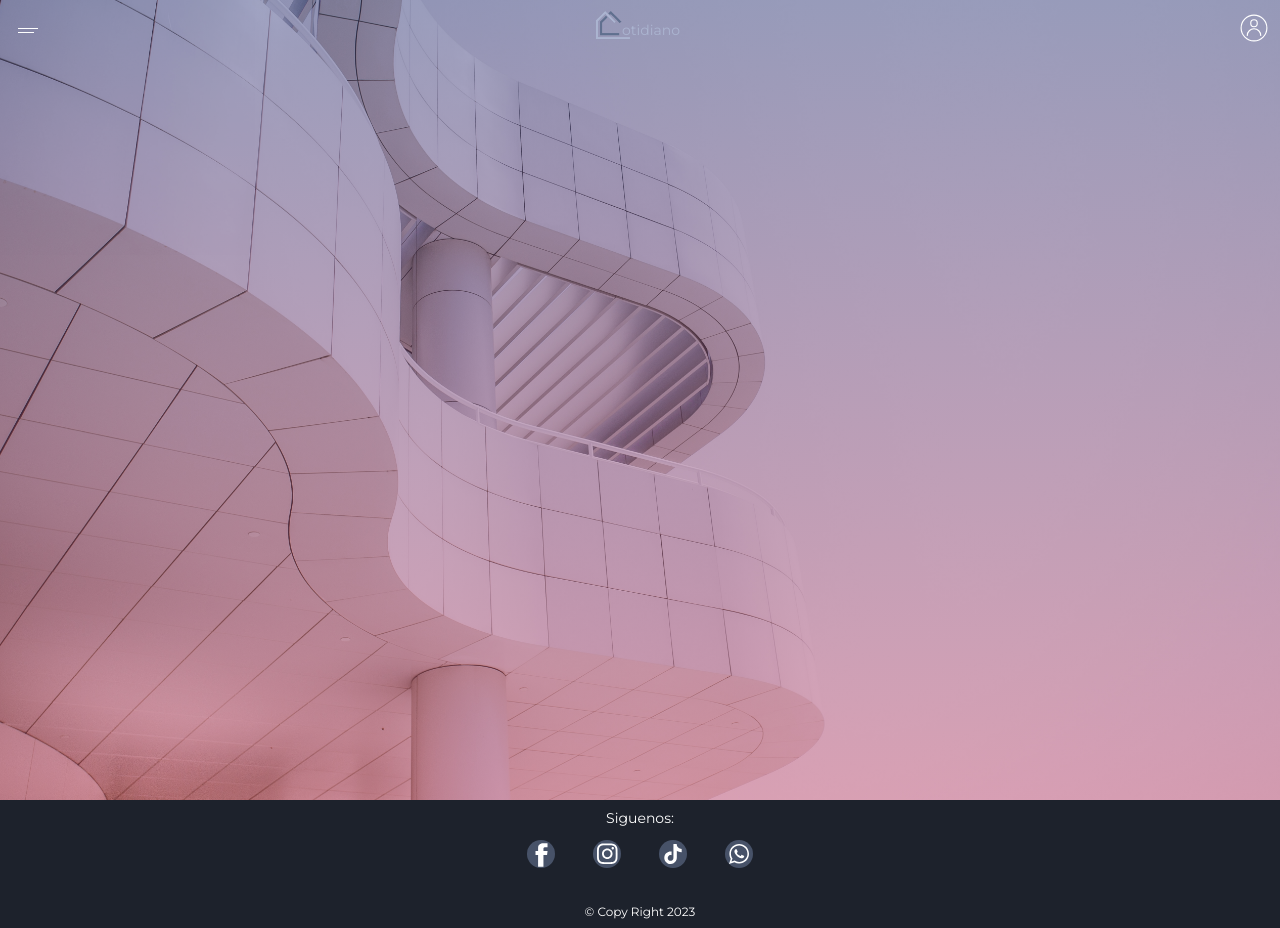
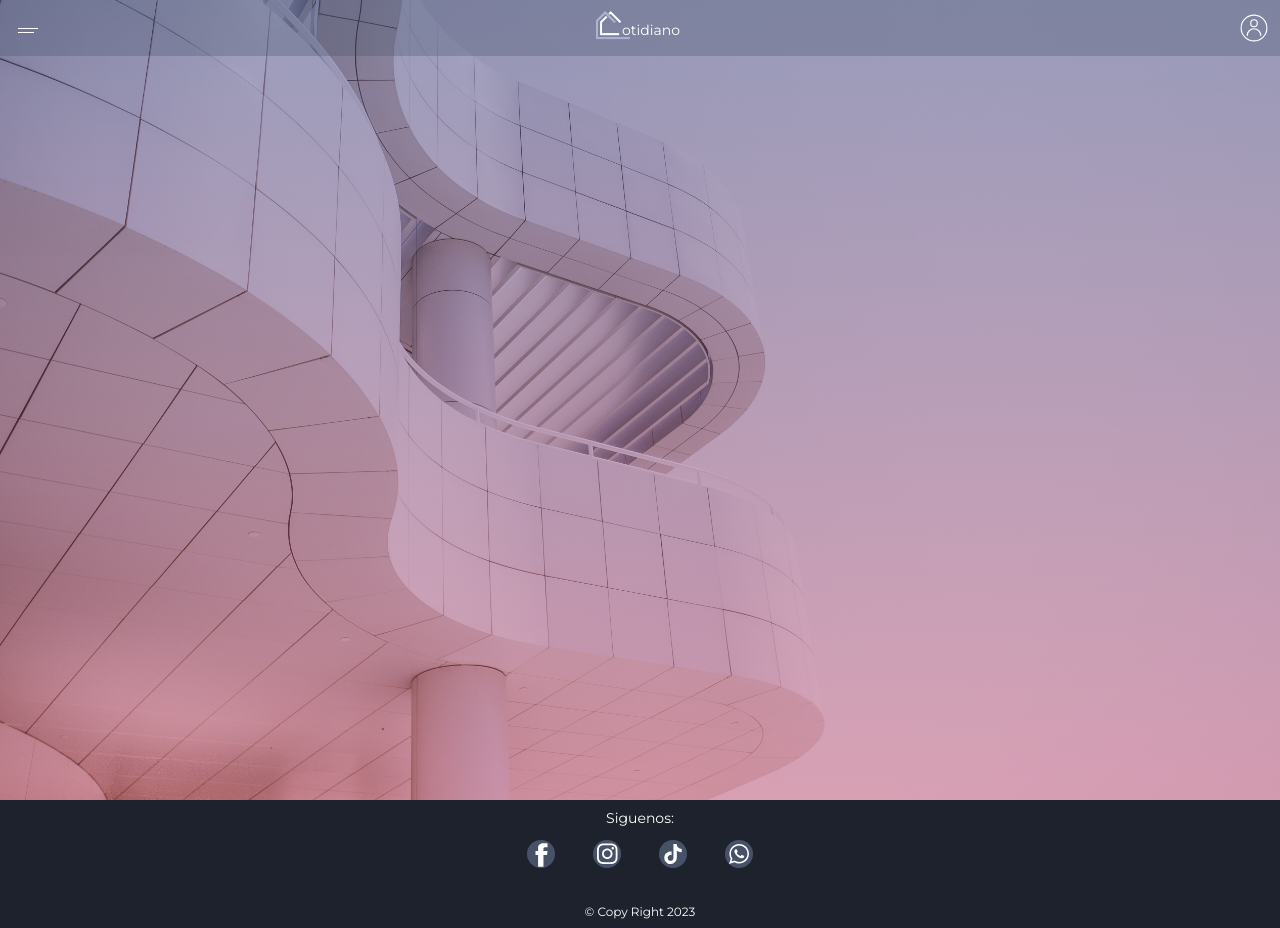
Before and after one commit to tuco5/cotidiano-web-client, a Next.js app: page / in a window 1280 px wide. Built offline with nearby package versions, Linux system fonts and the light colour scheme; no server answers.

Commit message:
animate navbar components and fix z index bug

```diff
--- a/src/components/hero/index.jsx
+++ b/src/components/hero/index.jsx
@@ -2,14 +2,12 @@ import Image from 'next/image';
 
 export default function Hero() {
   return (
-    <div className="relative h-screen w-full">
+    <div className="relative -z-10 h-screen w-full">
       {/* GRADIENT */}
-      <div className={`absolute top-0 left-0 -z-10 block h-full w-full bg-celestial opacity-40`}>
-        &nbsp;
-      </div>
+      <div className={`absolute top-0 left-0 h-full w-full bg-celestial opacity-40`}>&nbsp;</div>
 
       {/* IMAGE */}
-      <div className="relative -z-20 h-full w-full overflow-hidden">
+      <div className="relative -z-10 h-full w-full overflow-hidden">
         <Image
           src="/images/home/guadalajara-3.jpg"
           alt="guadalajara"
--- a/src/components/layout/logo.tsx
+++ b/src/components/layout/logo.tsx
@@ -5,10 +5,10 @@ export default function Logo() {
   return (
     <Link
       href="/"
-      className="flex  items-center overflow-hidden text-sm text-primary-200 transition-all"
+      className="flex  items-center overflow-hidden text-sm text-white transition-all hover:scale-105"
     >
       <Image
-        src="/images/logo.png"
+        src="/images/logo-2.png"
         width={34}
         height={34}
         alt="logo"
--- a/src/components/layout/navbar/index.tsx
+++ b/src/components/layout/navbar/index.tsx
@@ -4,7 +4,7 @@ import UserMenu from './user-menu';
 
 export default function Navbar() {
   return (
-    <nav className="absolute top-0 left-0 flex h-14 w-full items-center justify-between p-3">
+    <nav className="absolute top-0 left-0 flex h-14 w-full items-center justify-between bg-gray-700 bg-opacity-30 p-3">
       <Menu />
       <Logo />
       <UserMenu />
--- a/src/components/layout/navbar/menu/menu-button.tsx
+++ b/src/components/layout/navbar/menu/menu-button.tsx
@@ -5,7 +5,7 @@ export default function MenuButton({onClick}: MenuButtonprops) {
   return (
     <button
       type="button"
-      className="relative flex h-8 w-8 animate-move-right items-center justify-center rounded-full"
+      className="relative flex h-8 w-8 animate-move-right cursor-pointer items-center justify-center rounded-full transition-all duration-300 hover:translate-x-1"
       onClick={onClick}
     >
       <span className="relative inline-block h-[1px] w-5 bg-white transition-all duration-300 after:absolute after:left-0 after:top-1 after:inline-block after:h-[1px] after:w-4 after:bg-white">
--- a/src/components/layout/navbar/user-menu/signin-button.tsx
+++ b/src/components/layout/navbar/user-menu/signin-button.tsx
@@ -6,7 +6,7 @@ export default function SigninButton() {
     <button
       type="button"
       onClick={() => signIn()}
-      className="flex h-full w-auto animate-move-left items-center"
+      className="flex h-full w-auto animate-move-left items-center transition-all duration-300 hover:-translate-x-1"
     >
       <AvatarIcon className="h-7 w-7 text-white"></AvatarIcon>
     </button>
```
Also changed, not shown: public/images/logo-2.png (added).
